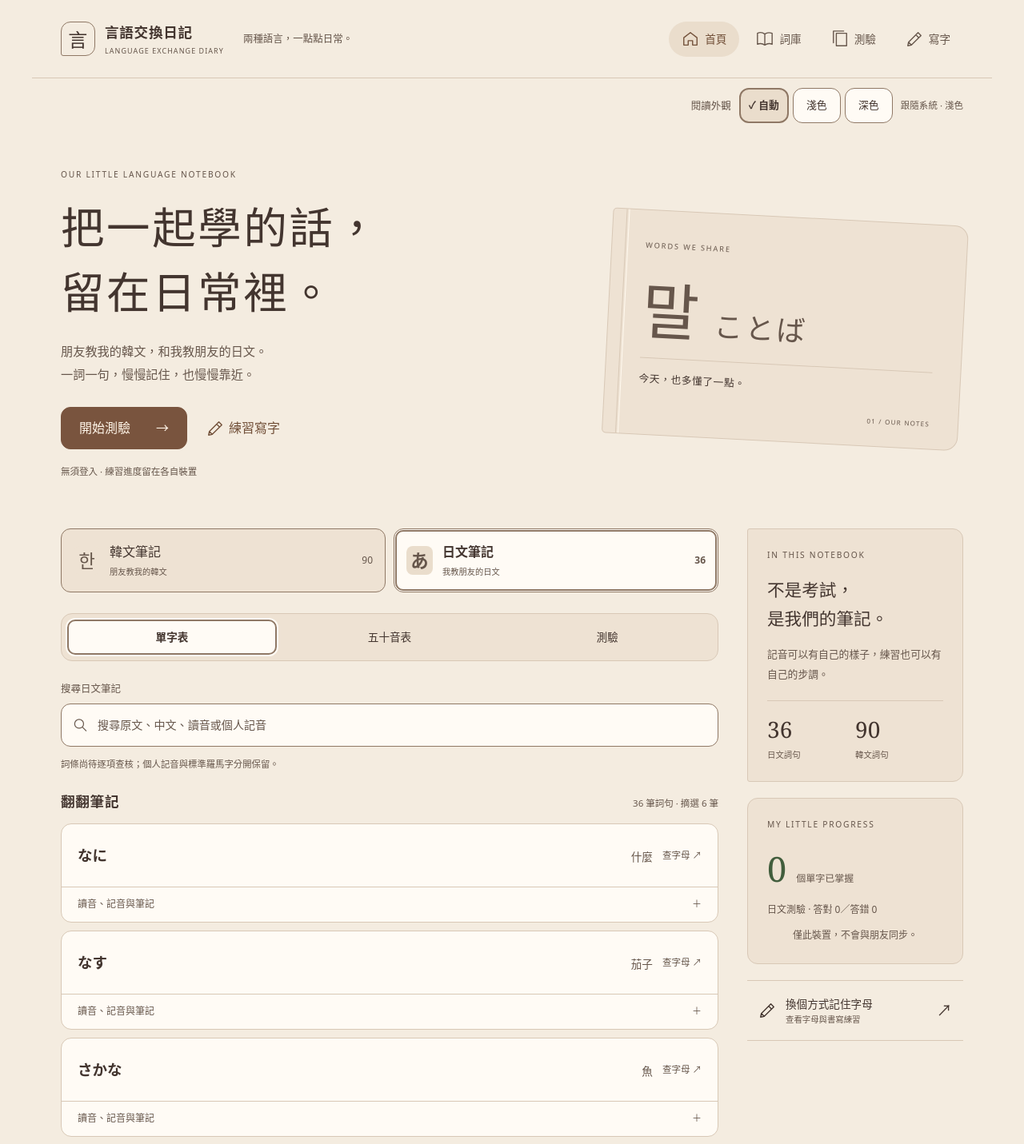
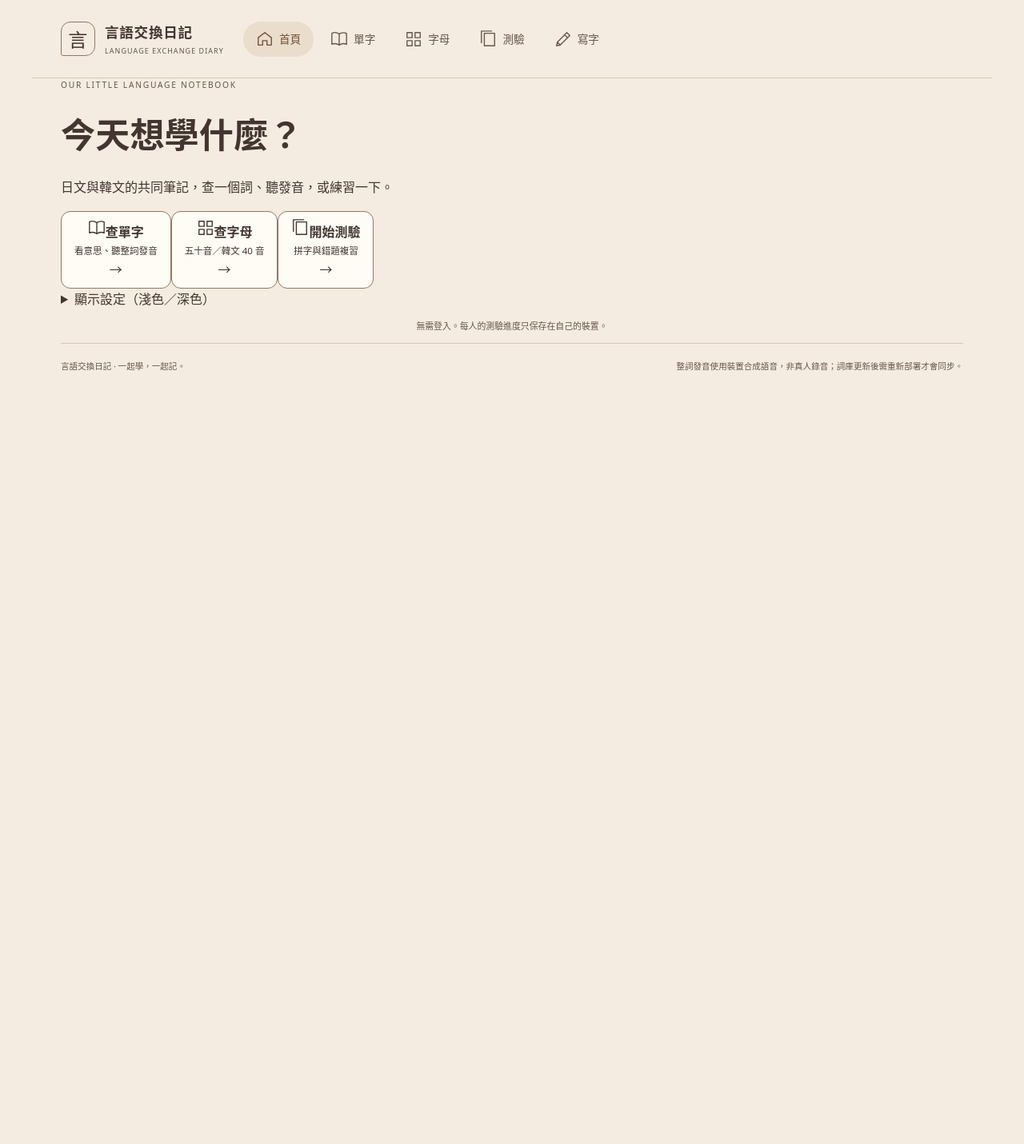
Before and after one commit to qwerty10218/language-exchange-diary, a React (Vite) app: page / in a window 1280 px wide. Shown: the top 1431 px of the page at 80% size. After the commit the page ends 800 px from the top, so only its background shows below. Built offline with nearby package versions, Linux system fonts and the light colour scheme.

Commit message:
ui: focus each page on one learning task and expose word playback

```diff
--- a/src/MvpApp.tsx
+++ b/src/MvpApp.tsx
@@ -17,20 +17,22 @@ import './mvp.css';
 const Phase0 = lazy(() => import('./Phase0'));
 const WritingLab = import.meta.env.DEV ? lazy(() => import('./WritingLab')) : null;
 const entries: Record<Language, Entry[]> = { ja: jaEntries as Entry[], ko: koEntries as Entry[] };
-type Page = 'home' | 'library' | 'review' | 'writing' | 'alphabet' | 'lab';
-const pages: {id: Page; label: string; icon: 'home' | 'book' | 'cards' | 'pen'}[] = [
-  {id:'home',label:'首頁',icon:'home'}, {id:'library',label:'詞庫',icon:'book'},
-  {id:'review',label:'測驗',icon:'cards'}, {id:'writing',label:'寫字',icon:'pen'},
+type Page = 'home' | 'library' | 'alphabet' | 'review' | 'flashcards' | 'writing' | 'lab';
+const pages: {id: Page; label: string; icon: 'home' | 'book' | 'grid' | 'cards' | 'pen'}[] = [
+  {id:'home',label:'首頁',icon:'home'}, {id:'library',label:'單字',icon:'book'},
+  {id:'alphabet',label:'字母',icon:'grid'}, {id:'review',label:'測驗',icon:'cards'},
+  {id:'writing',label:'寫字',icon:'pen'},
 ];
 const labels = { ko: '朋友教我的韓文', ja: '我教朋友的日文' };
 function currentPage(): Page {
   const hash = window.location.hash.slice(1);
-  return pages.some(p => p.id === hash) || hash === 'alphabet' || (import.meta.env.DEV && hash === 'lab') ? hash as Page : 'home';
+  return pages.some(p => p.id === hash) || hash === 'flashcards' || (import.meta.env.DEV && hash === 'lab') ? hash as Page : 'home';
 }
-function Icon({name}: {name: 'home' | 'book' | 'cards' | 'pen' | 'search'}) {
+function Icon({name}: {name: 'home' | 'book' | 'grid' | 'cards' | 'pen' | 'search'}) {
   const paths = {
     home: 'M3 10 12 3l9 7v10h-6v-6H9v6H3Z',
     book: 'M12 5C8 2 4 3 2 4v15c4-2 7-1 10 1 3-2 6-3 10-1V4c-3-1-6-2-10 1Zm0 0v15',
+    grid: 'M3 3h7v7H3z M14 3h7v7h-7z M3 14h7v7H3z M14 14h7v7h-7z',
     cards: 'M7 4h14v17H7ZM3 17V1h14',
     pen: 'm4 16-1 5 5-1L21 7l-4-4Zm0 0 4 4M14 6l4 4',
     search: 'M10 3a7 7 0 1 0 0 14 7 7 0 0 0 0-14Zm5 12 6 6',
@@ -40,6 +42,7 @@ function Icon({name}: {name: 'home' | 'book' | 'cards' | 'pen' | 'search'}) {
 function EntryCard({entry, status, selected, onSelect}: {entry: Entry; status?: string; selected:boolean; onSelect:(entry:Entry)=>void}) {
   return <article className={`entry-card${selected?' selected-word':''}`}>
     <button className="entry-word-link" aria-label={`查看 ${entry.text} 的字母`} aria-pressed={selected} onClick={()=>onSelect(entry)}><span className="entry-summary-text"><span className="entry-original" lang={entry.language}>{entry.text}</span><span className="entry-meaning">{entry.meaning_zh || '詞義待確認'}</span></span><span className="word-table-hint">查字母 ↗</span></button>
+    <div className="entry-card-audio"><SpeechButton text={entrySpeechText(entry)} language={entry.language} label={entry.text} compact/></div>
     <details><summary>讀音、記音與筆記 <span aria-hidden="true">＋</span></summary><div className="entry-detail">
       <div className="entry-tags"><span>{entry.kind === 'word' ? '單字' : entry.kind === 'phrase' ? '詞句' : '文法'}</span><span>{entry.review_status === 'verified' ? '已查核' : '待查核'}</span>{entry.text === 'ㅅㅂ' && <span>粗口縮寫</span>}{status && <span>{status === 'remembered' ? '練習：記得' : '練習：再練一次'}</span>}</div>
       <dl>
@@ -49,7 +52,6 @@ function EntryCard({entry, status, selected, onSelect}: {entry: Entry; status?:
         {entry.notes && <><dt>筆記</dt><dd>{entry.notes}</dd></>}
       </dl>
       {entry.examples.length > 0 && <div className="entry-examples"><h3>例句</h3>{entry.examples.map((example,i) => <div key={i}><p lang={entry.language}>{example.text}</p>{example.reading && <p lang={entry.language}>{example.reading}</p>}<p>{example.meaning_zh}</p></div>)}</div>}
-      <p className="audio-unavailable">真人錄音尚未收錄</p>
       <SpeechButton text={entrySpeechText(entry)} language={entry.language} label={entry.text}/>
     </div></details>
   </article>;
@@ -96,7 +98,6 @@ export default function MvpApp() {
     const next=gradeWord(recordsRef.current,id,correct);recordsRef.current=next;setRecords(next);
     if(!initialLearning.readOnly) setLearningError(saveLearning(()=>window.localStorage,next)??initialLearning.error);
   };
-  const studyStats=summarize(entries[language],records);
   const filtered = useMemo(() => searchEntries(entries[language], query) as Entry[], [language, query]);
   const onAnswer = (id: string, status: 'remembered' | 'forgotten') => {
     const next = recordReview(progress, id, status);
@@ -105,31 +106,52 @@ export default function MvpApp() {
   };
   const languageTabs = <div className="language-tabs" role="group" aria-label="筆記語言">{(['ko','ja'] as const).map(lang => <button key={lang} aria-pressed={language === lang} onClick={() => setLanguage(lang)}><span className="language-stamp" aria-hidden="true">{lang === 'ko' ? '한' : 'あ'}</span><span>{lang === 'ko' ? '韓文筆記' : '日文筆記'}<small>{labels[lang]}</small></span><span className="tab-count">{entries[lang].length}</span></button>)}</div>;
   const search = <div className="search-block"><label htmlFor="word-search">搜尋{language === 'ko' ? '韓文' : '日文'}筆記</label><div className="search-field"><Icon name="search"/><input id="word-search" type="search" value={query} onChange={e => setQueries({...queries,[language]:e.target.value})} placeholder="搜尋原文、中文、讀音或個人記音" autoComplete="off"/>{query && <button className="clear-search" aria-label="清除搜尋" onClick={() => setQueries({...queries,[language]:''})}>×</button>}</div></div>;
-  const resultList = <><div className="list-heading"><h2>{query.trim() ? '搜尋結果' : page === 'home' ? '翻翻筆記' : '全部詞句'}</h2><p role="status">{filtered.length} 筆{query.trim() ? '符合搜尋' : '詞句'}{page === 'home' && !query.trim() ? ' · 摘選 6 筆' : ''}</p></div>
-    <div className="entry-list">{(page === 'home' && !query.trim() ? [...filtered].reverse().slice(0,6) : filtered).map(entry => <EntryCard key={entry.id} entry={entry} status={progress[entry.id]} selected={selectedWords[language]===entry.id} onSelect={selectWord}/>)}</div>
-    {!filtered.length && <section className="empty-state"><span aria-hidden="true">空白的一頁</span><h3>還沒找到這個詞。</h3><p>試試中文意思、讀音，或切換另一份語言筆記。</p><button onClick={() => setQueries({...queries,[language]:''})}>清除搜尋</button></section>}
+  const resultList = <><div className="list-heading"><h2>{query.trim()?'搜尋結果':'全部詞句'}</h2><p role="status">{filtered.length} 筆</p></div>
+    <div className="entry-list">{filtered.map(entry => <EntryCard key={entry.id} entry={entry} status={progress[entry.id]} selected={selectedWords[language]===entry.id} onSelect={selectWord}/>)}</div>
+    {!filtered.length && <section className="empty-state"><h3>沒有找到這個詞</h3><p>可以試著輸入原文、中文或朋友的記音。</p><button onClick={() => setQueries({...queries,[language]:''})}>清除搜尋</button></section>}
   </>;
   return <div className="mvp-shell">
     <a className="skip-link" href="#main-content" onClick={e=>{e.preventDefault();document.getElementById('main-content')?.focus();}}>跳至主要內容</a>
-    <header className="mvp-topbar"><a className="brand" href="#home" onClick={() => navigate('home')}><span className="brand-mark" aria-hidden="true">言</span><span>言語交換日記<small>LANGUAGE EXCHANGE DIARY</small></span></a><span className="topbar-note">兩種語言，一點點日常。</span>
-      <nav aria-label="主導覽">{pages.map(item => <a key={item.id} href={`#${item.id}`} aria-current={page === item.id ? 'page' : undefined} onClick={() => navigate(item.id)}><Icon name={item.icon}/><span>{item.label}</span></a>)}</nav>
+    <header className="mvp-topbar"><a className="brand" href="#home" onClick={()=>navigate('home')}><span className="brand-mark" aria-hidden="true">言</span><span>言語交換日記<small>LANGUAGE EXCHANGE DIARY</small></span></a>
+      <nav aria-label="主導覽">{pages.map(item => <a key={item.id} href={`#${item.id}`} aria-current={page===item.id||page==='flashcards'&&item.id==='review'?'page':undefined} onClick={()=>navigate(item.id)}><Icon name={item.icon}/><span>{item.label}</span></a>)}</nav>
     </header>
-    <ThemeControl/>
-    {(writingStarted||page==='writing') && <div className="phase0-host" id="writing-content" hidden={page!=='writing'}><div className="prototype-banner"><button className="text-button" onClick={() => {setLanguage(writingId.startsWith('ko-')?'ko':'ja');navigate('alphabet');}}>← 回到字母表</button><span>共用書寫練習 · 人工驗證待完成</span>{import.meta.env.DEV && <button onClick={()=>navigate('lab')}>開發調校室</button>}</div><Suspense fallback={<p role="status">載入書寫練習…</p>}><Phase0 key={writingId} initialCharacterId={writingId} visible={page==='writing'} snapshot={writingSessions.current.get(writingId)} onSnapshot={value=>writingSessions.current.set(writingId,value)} onCharacterChange={openWriting}/></Suspense></div>}
-    {page === 'lab' && WritingLab && <Suspense fallback={<p>載入調校室…</p>}><WritingLab/></Suspense>}
-    <main id="main-content" tabIndex={-1} className="mvp-body" hidden={page === 'writing' || page === 'lab'}>
-      {page === 'home' ? <section className="mvp-hero"><div className="hero-copy"><p className="section-kicker">OUR LITTLE LANGUAGE NOTEBOOK</p><h1 ref={heading} tabIndex={-1}>把一起學的話，<br/>留在日常裡。</h1><p>朋友教我的韓文，和我教朋友的日文。<br className="desktop-break"/>一詞一句，慢慢記住，也慢慢靠近。</p><div className="hero-actions"><button className="primary-button" onClick={() => navigate('review')}>開始測驗 <span aria-hidden="true">→</span></button><button className="text-button" onClick={() => navigate('writing')}><Icon name="pen"/> 練習寫字</button></div><p className="hero-footnote">無須登入 · 練習進度留在各自裝置</p></div><div className="hero-journal" aria-hidden="true"><div className="journal-binding"/><p>WORDS WE SHARE</p><div className="journal-word">말<span>ことば</span></div><div className="journal-rule"/><div className="journal-caption">今天，也多懂了一點。</div><span className="journal-number">01 / OUR NOTES</span></div></section> : <section className="page-intro"><p className="section-kicker">{page === 'library' ? 'OUR SHARED WORDS' : 'A LITTLE EVERY DAY'}</p><h1 ref={heading} tabIndex={-1}>{page === 'library' ? '一起累積的詞句' : page === 'alphabet' ? (language==='ja'?'五十音，一字一字認識。':'韓文 40 音，一字一字認識。') : '把陌生，慢慢變熟悉。'}</h1><p>{page === 'library' ? '不只記下意思，也留下當時幫助記憶的小提示。' : '不必一次記住所有的詞。今天，先練幾筆就好。'}</p></section>}
-      <section className="notebook-workspace">
-        <div className="workspace-main">{languageTabs}
-          <div className="learning-tabs" role="group" aria-label="學習內容快速切換">{([{id:'library',label:'單字表'},{id:'alphabet',label:language==='ja'?'五十音表':'韓文 40 音表'},{id:'review',label:'測驗'}] as const).map(tab=><button key={tab.id} aria-pressed={page===tab.id || (page==='home' && tab.id==='library')} onClick={()=>navigate(tab.id)}>{tab.label}</button>)}</div>
-          <div hidden={page!=='home' && page!=='library'}>{search}<p className="curation-note">詞條尚待逐項查核；個人記音與標準羅馬字分開保留。</p>{resultList}{page==='home' && !query.trim() && <button className="all-entries-button" onClick={()=>navigate('library')}>查看全部 {entries[language].length} 筆 →</button>}</div>
-          <div hidden={page!=='alphabet'}><Alphabet language={language} onWrite={openWriting} linkedWord={selectedWord} linkedLetters={letterLink} onReturn={returnToWord} onQuiz={()=>navigate('review')}/></div>
-          <div hidden={page!=='review'}>{(['ko','ja'] as const).map(lang=><div key={lang} hidden={lang!==language}><Quiz entries={entries[lang]} language={lang} records={records} preferredId={selectedWords[lang]} onGrade={onGrade} onLookup={()=>navigate('alphabet')} storageError={learningError}/></div>)}<details className="legacy-review"><summary>原有翻卡練習</summary><p className="device-note">保留舊進度；自評記得／忘記不計入拼字測驗答對次數。</p>{storageError && <p className="storage-warning" role="alert">{storageError}</p>}{(['ko','ja'] as const).map(lang=><div key={lang} hidden={lang!==language}><Review entries={entries[lang]} language={lang} progress={progress} onAnswer={onAnswer} onBrowse={()=>navigate('library')}/></div>)}</details></div>
-
-        </div>
-        <aside className="notebook-aside"><section className="aside-note"><p className="section-kicker">IN THIS NOTEBOOK</p><h2>不是考試，<br/>是我們的筆記。</h2><p>記音可以有自己的樣子，練習也可以有自己的步調。</p><div className="notebook-count"><span><strong>{jaEntries.length}</strong> 日文詞句</span><span><strong>{koEntries.length}</strong> 韓文詞句</span></div></section><section className="aside-progress"><p className="section-kicker">MY LITTLE PROGRESS</p><h2>{studyStats.mastered}<small>個單字已掌握</small></h2><p>{language === 'ko' ? '韓文' : '日文'}測驗 · 答對 {studyStats.correct}／答錯 {studyStats.wrong}</p><p className="device-note">僅此裝置，不會與朋友同步。</p></section><button className="writing-link" onClick={() => navigate('writing')}><Icon name="pen"/><span>換個方式記住字母<small>查看字母與書寫練習</small></span><span aria-hidden="true">↗</span></button></aside>
-      </section>
-      <footer className="mvp-footer"><span>言語交換日記 · 一起學，一起記。</span><p>內容適合公開才放上網站。詞庫由維護者更新並部署；本機複習進度不會同步至其他裝置。真人錄音尚未收錄。</p></footer>
+    {(writingStarted||page==='writing') && <div className="phase0-host" id="writing-content" hidden={page!=='writing'}><div className="prototype-banner"><button className="text-button" onClick={()=>{setLanguage(writingId.startsWith('ko-')?'ko':'ja');navigate('alphabet');}}>← 返回字母表</button>{import.meta.env.DEV&&<button onClick={()=>navigate('lab')}>開發調校室</button>}</div><Suspense fallback={<p role="status">載入書寫練習…</p>}><Phase0 key={writingId} initialCharacterId={writingId} visible={page==='writing'} snapshot={writingSessions.current.get(writingId)} onSnapshot={value=>writingSessions.current.set(writingId,value)} onCharacterChange={openWriting}/></Suspense></div>}
+    {page==='lab'&&WritingLab&&<Suspense fallback={<p>載入調校室…</p>}><WritingLab/></Suspense>}
+    <main id="main-content" tabIndex={-1} className="mvp-body" hidden={page==='writing'||page==='lab'}>
+      {page==='home'
+        ? <section className="simple-home">
+            <p className="section-kicker">OUR LITTLE LANGUAGE NOTEBOOK</p>
+            <h1 ref={heading} tabIndex={-1}>今天想學什麼？</h1>
+            <p>日文與韓文的共同筆記，查一個詞、聽發音，或練習一下。</p>
+            <div className="home-links">
+              <button onClick={()=>navigate('library')}><Icon name="book"/><span><strong>查單字</strong><small>看意思、聽整詞發音</small></span><span aria-hidden="true">→</span></button>
+              <button onClick={()=>navigate('alphabet')}><Icon name="grid"/><span><strong>查字母</strong><small>五十音／韓文 40 音</small></span><span aria-hidden="true">→</span></button>
+              <button onClick={()=>navigate('review')}><Icon name="cards"/><span><strong>開始測驗</strong><small>拼字與錯題複習</small></span><span aria-hidden="true">→</span></button>
+            </div>
+            <details className="home-settings"><summary>顯示設定（淺色／深色）</summary><ThemeControl/></details>
+            <p className="device-note">無需登入。每人的測驗進度只保存在自己的裝置。</p>
+          </section>
+        : <>
+          <section className="page-intro">
+            <h1 ref={heading} tabIndex={-1}>{page==='library'?'單字表':page==='alphabet'?(language==='ja'?'五十音表':'韓文 40 音表'):page==='review'?'拼字測驗':page==='flashcards'?'翻卡練習':'學習'}</h1>
+            <p>{page==='library'?'找單字、聽發音，點「查字母」看組成。':page==='alphabet'?'點字母查看讀音或進入書寫。':page==='review'?'看中文，自己拼出日文或韓文。':'看原文，想一想它的意思。'}</p>
+          </section>
+          <section className="focused-workspace">
+            {languageTabs}
+            {page==='library'&&<>{search}{resultList}</>}
+            {page==='alphabet'&&<Alphabet language={language} onWrite={openWriting} linkedWord={selectedWord} linkedLetters={letterLink} onReturn={returnToWord} onQuiz={()=>navigate('review')}/>}
+            {page==='review'&&<>
+              <div className="mode-switch"><button className="text-button" onClick={()=>navigate('flashcards')}>改用翻卡練習 →</button></div>
+              {(['ko','ja'] as const).map(lang=><div key={lang} hidden={lang!==language}><Quiz entries={entries[lang]} language={lang} records={records} preferredId={selectedWords[lang]} onGrade={onGrade} onLookup={()=>navigate('alphabet')} storageError={learningError}/></div>)}
+            </>}
+            {page==='flashcards'&&<>
+              <div className="mode-switch"><button className="text-button" onClick={()=>navigate('review')}>← 回到拼字測驗</button></div>
+              {storageError&&<p className="storage-warning" role="alert">{storageError}</p>}
+              {(['ko','ja'] as const).map(lang=><div key={lang} hidden={lang!==language}><Review entries={entries[lang]} language={lang} progress={progress} onAnswer={onAnswer} onBrowse={()=>navigate('library')}/></div>)}
+            </>}
+          </section>
+        </>}
+      <footer className="mvp-footer"><span>言語交換日記 · 一起學，一起記。</span><p>整詞發音使用裝置合成語音，非真人錄音；詞庫更新後需重新部署才會同步。</p></footer>
     </main>
   </div>;
 }
```
